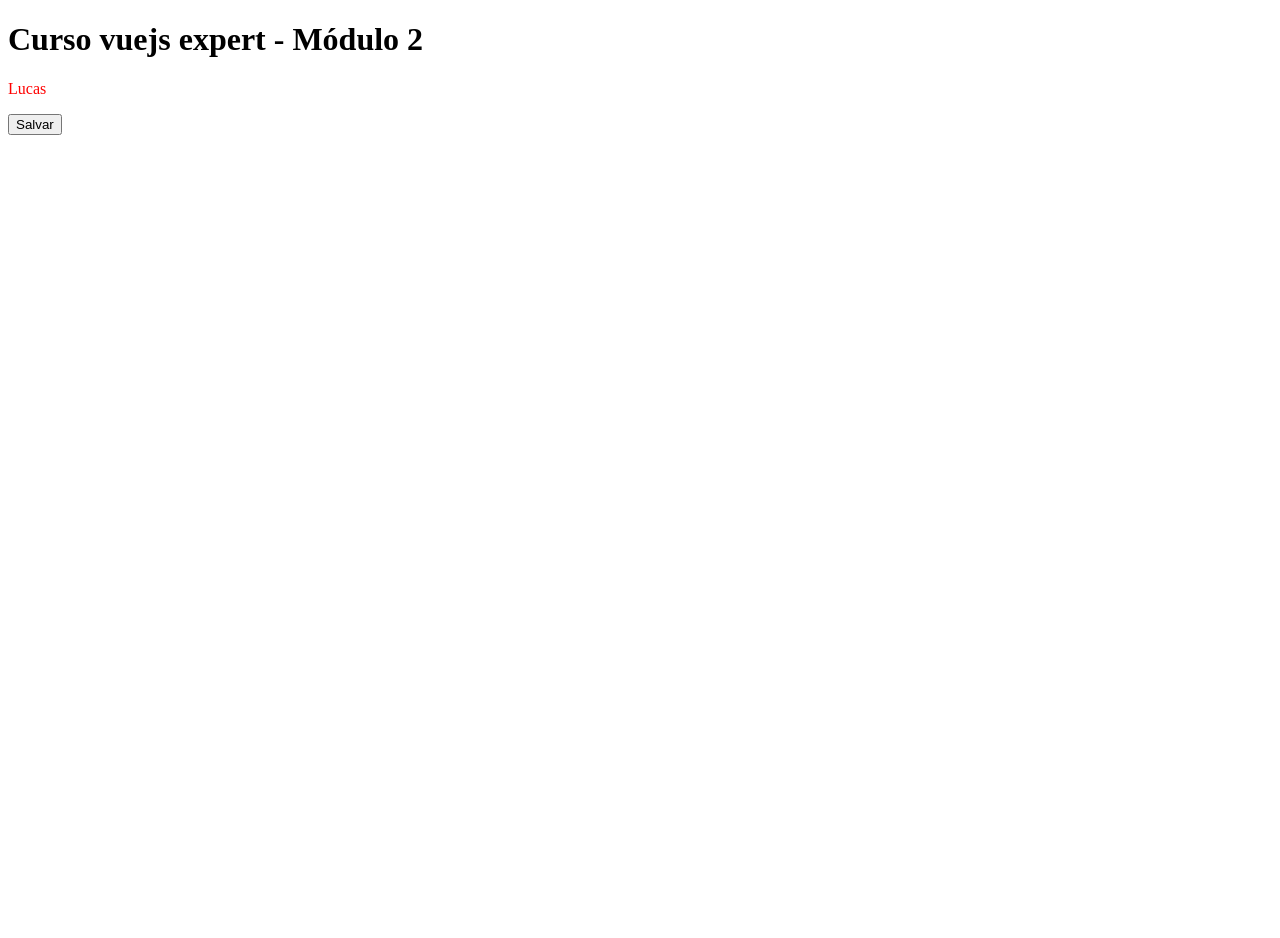
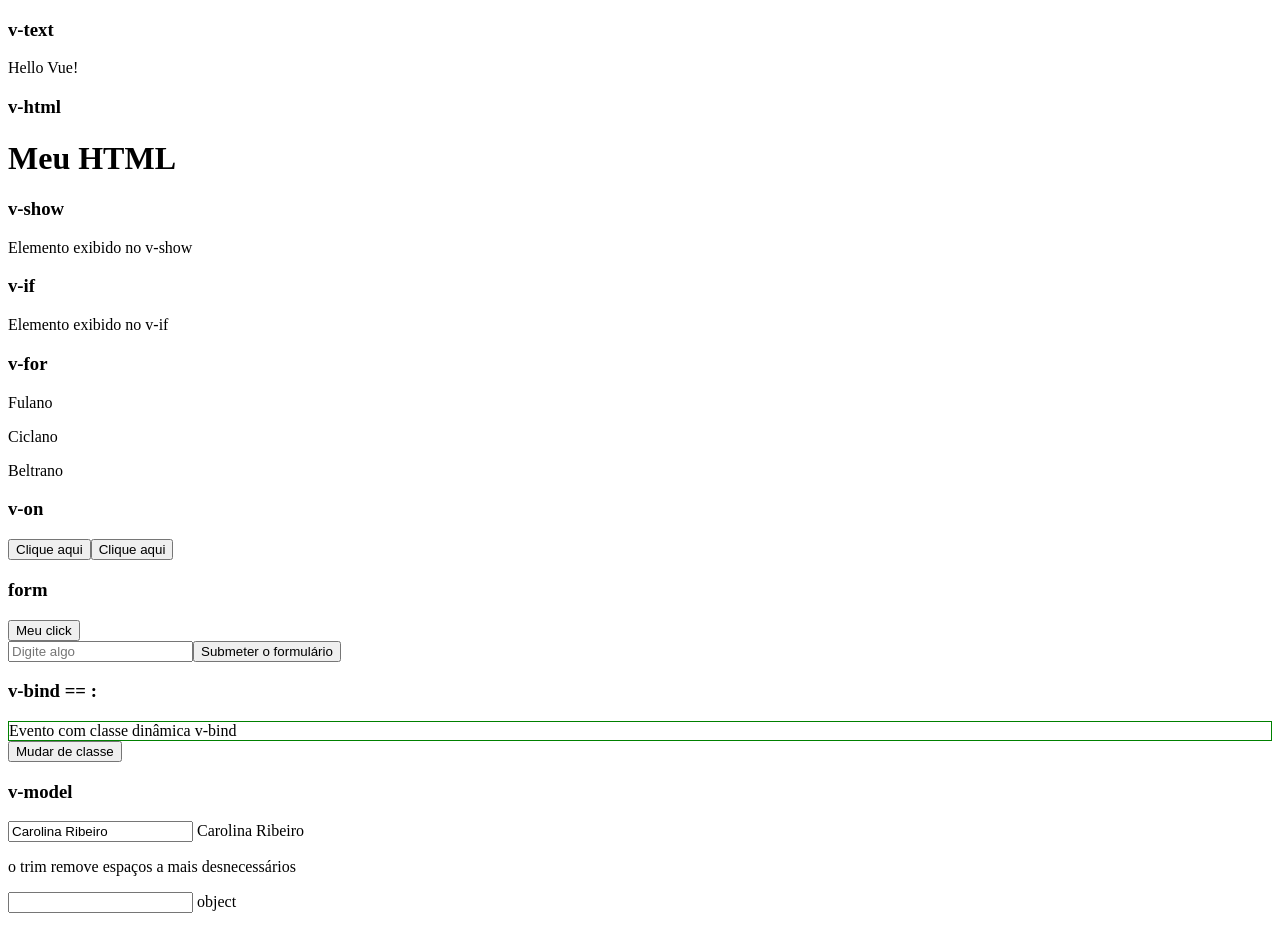
Before and after one commit to Carolinaribeirodacol/kiwify-curso-vue, a Vue app: page / in a window 1280 px wide. Shown: the top 938 px of the page. Before the commit the page ends 800 px from the top, so only its background shows below. Built offline with nearby package versions, Linux system fonts and the light colour scheme.

Commit message:
feat: aula 2 m1 - diretivas

```diff
--- a/src/App.vue
+++ b/src/App.vue
@@ -1,21 +1,107 @@
 <script setup>
-  const modulo = 'Módulo 2'
-  const nomeDoAluno = '<span style="color: red">Lucas</span>'
-  const btnDisabled = false
+import { ref } from 'vue'
+const message = 'Hello Vue!'
+const meuHtml = '<h1>Meu HTML</h1>'
+const showElement = true
+const ifElement = true
+const listaDeNomes = ['Fulano', 'Ciclano', 'Beltrano']
+const divClass = 'minha-classe'
+const divClass2 = 'minha-classe-2'
+const minhaClasse = ref(false)
+const meuNome = ref('')
+const idade = ref(null)
 
-  const atributos = {
-    style: 'color: blue',
-    id: 'titulo-principal',
-    class: 'titulo-color'
-  }
+function clickHandler() {
+  alert('Clicou no botão')
+}
+
+function submitForm() {
+  alert('Submeteu o formulário')
+}
+
+setTimeout(() => {
+  meuNome.value = 'Carolina Ribeiro'
+}, 5000)
 </script>
 
 <template>
-  <h1 :v-bind="atributos" :title="modulo">Curso vuejs expert - {{ modulo }}</h1>
-  <p v-html="nomeDoAluno"></p>
-  <button :disabled="btnDisabled">Salvar</button>
+  <div>
+    <div>
+      <h3>v-text</h3>
+      <p v-text="message"></p>
+    </div>
+
+    <div>
+      <h3>v-html</h3>
+      <p v-html="meuHtml"></p>
+    </div>
+
+    <div>
+      <h3>v-show</h3>
+      <p v-show="showElement">Elemento exibido no v-show</p>
+    </div>
+
+    <div>
+      <h3>v-if</h3>
+      <p v-if="ifElement">Elemento exibido no v-if</p>
+      <p v-else>Elemento exibido no v-else</p>
+    </div>
+
+    <div>
+      <h3>v-for</h3>
+      <p v-for="nome in listaDeNomes" :key="nome"> {{ nome }} </p>
+    </div>
+
+    <div>
+      <h3>v-on</h3>
+      <button v-on:click="clickHandler">Clique aqui</button>
+      <button @click="clickHandler">Clique aqui</button>
+    </div>
+
+    <div>
+      <h3>form</h3>
+      <button @click="clickHandler">Meu click</button>
+      <form @submit.prevent="submitForm">
+        <input type="text" placeholder="Digite algo" @keyup.enter="submitForm">
+        <button type="submit">Submeter o formulário</button>
+      </form>
+    </div>
+
+    <div>
+      <h3>v-bind == :</h3>
+      <div :class="minhaClasse ? divClass : divClass2">
+        Evento com classe dinâmica v-bind
+      </div>
+      <button @click="minhaClasse = !minhaClasse">Mudar de classe</button>
+    </div>
+
+    <div>
+      <h3>v-model</h3>
+      <input type="text" v-model.trim="meuNome"> {{ meuNome }}
+      <p>o trim remove espaços a mais desnecessários</p>
+      <input type="tel" v-model.number="idade"> {{ typeof idade }}
+    </div>
+
+    <div>
+      <h3>v-pre</h3>
+      <p v-pre>{ meuNome }</p>
+      <p>o v-pre ignora a compilação do vue e mostra a forma original com tags, etc</p>
+    </div>
+
+    <div>
+      <h3>v-once</h3>
+      <p v-once>{{ meuNome }}</p>
+      <p>o v-once renderiza apenas uma vez, transforma em um dado estático se usar com algo reativo</p>
+    </div>
+  </div>
 </template>
 
 <style scoped>
+.minha-classe {
+  border: solid 1px blue;
+}
 
+.minha-classe-2 {
+  border: solid 1px green;
+}
 </style>
```
